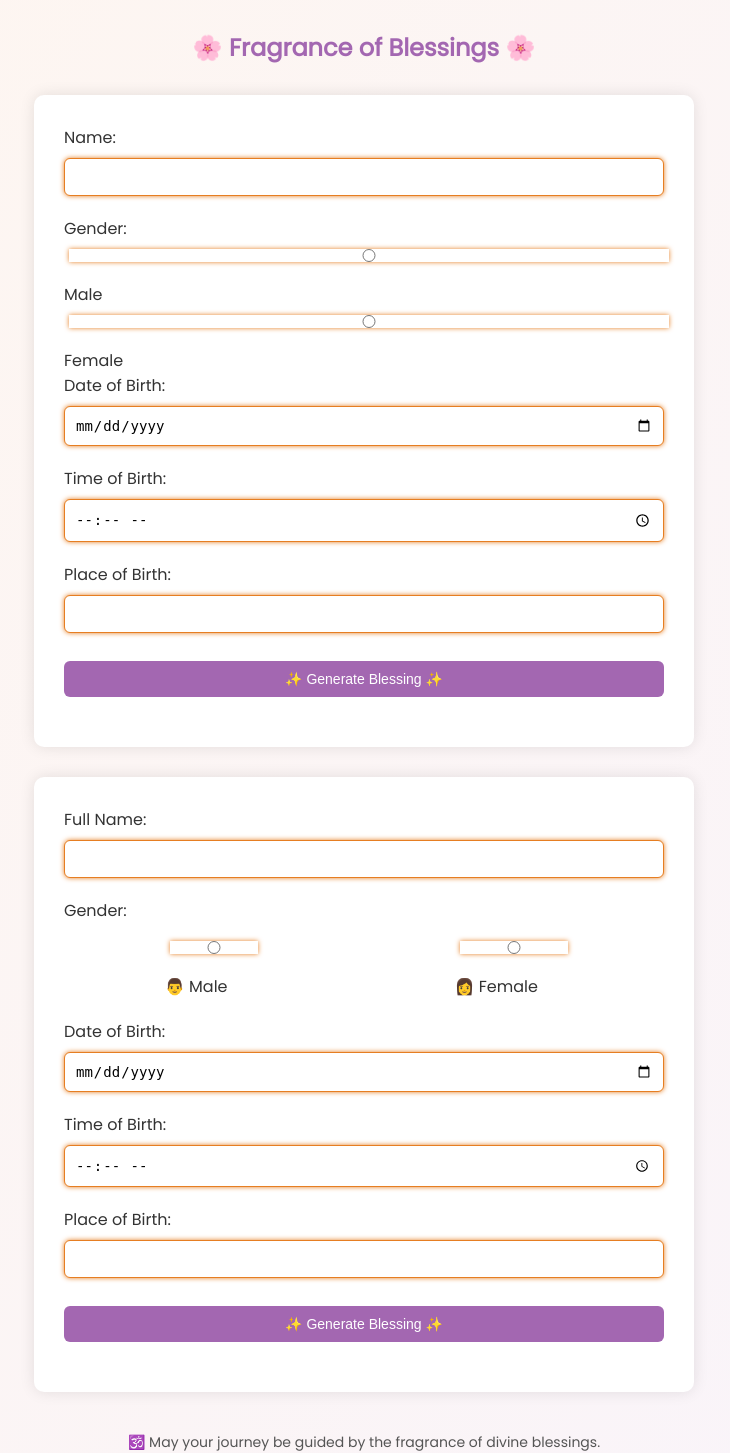
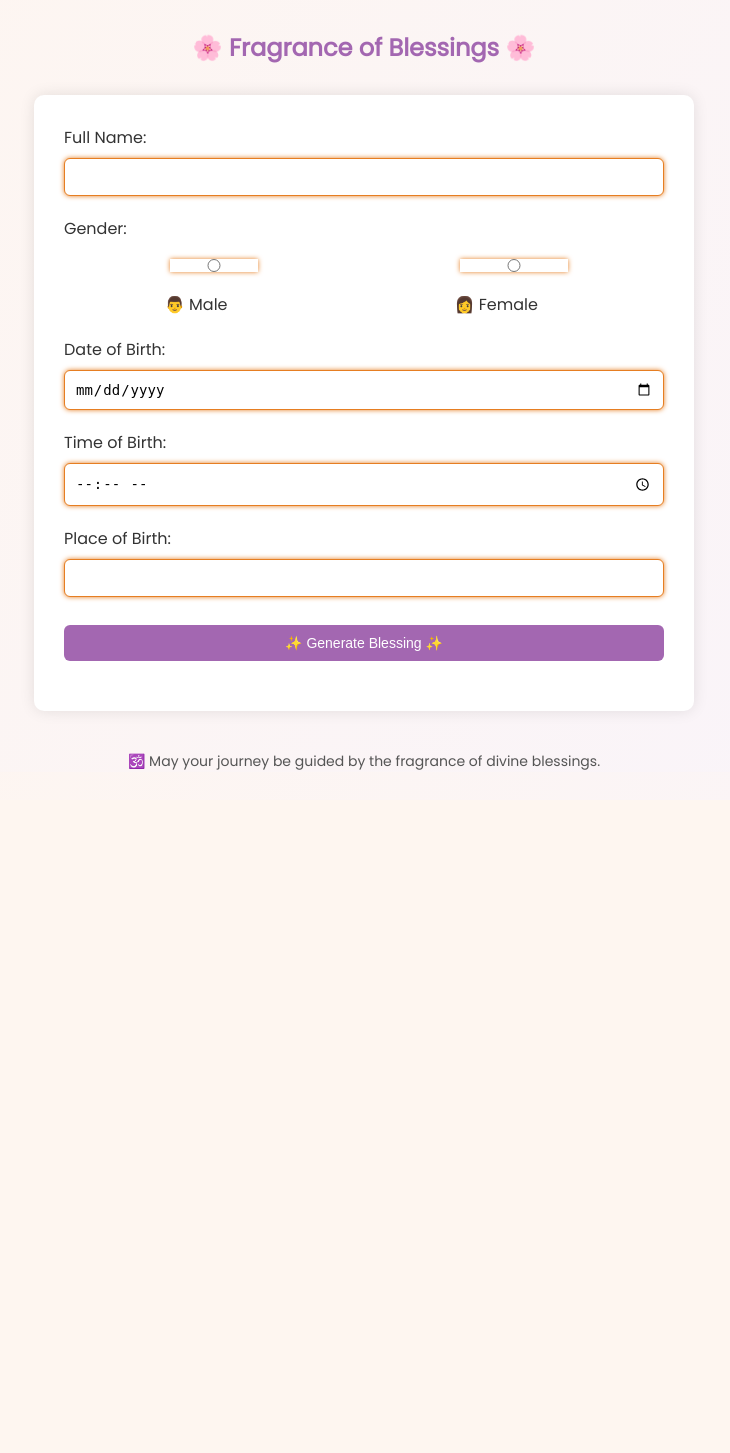
Before and after one commit to Atypunj/ayoura-render, a Flask app: page / in a window 1280 px wide. Shown: the whole page, without its empty margins (276-1006 px from the left). After the commit the page ends 770 px from the top, so only its background shows below. Run offline with Flask 2, Linux system fonts and the light colour scheme.

Commit message:
Update blessings.html

```diff
--- a/templates/blessings.html
+++ b/templates/blessings.html
@@ -93,37 +93,23 @@
             <p><strong>Nakshatra:</strong> {{ result.nakshatra }}</p>
             <p><strong>Mahadasha Lord:</strong> {{ result.mahadasha }}</p>
         {% endif %}
-        <a href="/">🔁 Go Back</a>
+        <div style="text-align: center;"><a href="/">🔁 Go Back</a></div>
     {% else %}
         <form method="POST" action="/">
-            Name: <input type="text" name="name" required><br>
-            Gender:
-            <input type="radio" name="gender" value="Male" required> Male
-            <input type="radio" name="gender" value="Female" required> Female<br>
-            Date of Birth: <input type="date" name="dob" required><br>
-            Time of Birth: <input type="time" name="tob" step="60" required><br>
-            Place of Birth: <input type="text" name="pob" required><br>
-            <button type="submit">✨ Generate Blessing ✨</button>
-        </form>
-    {% endif %}
-
-
-
-    <form action="/report" method="get">
             <label for="name">Full Name:</label>
             <input type="text" name="name" id="name" pattern="[A-Za-z]+" title="Only letters allowed. No spaces or special characters." required>
 
             <label>Gender:</label>
             <div class="gender-group">
-            <label><input type="radio" name="gender" value="male" required> 👨 Male</label>
-            <label><input type="radio" name="gender" value="female" required> 👩 Female</label>
+                <label><input type="radio" name="gender" value="Male" required> 👨 Male</label>
+                <label><input type="radio" name="gender" value="Female" required> 👩 Female</label>
             </div>
 
             <label>Date of Birth:</label>
             <input type="date" name="dob" required>
 
             <label>Time of Birth:</label>
-        <input type="time" name="tob" placeholder="HH:MM AM/PM" required>
+            <input type="time" name="tob" step="60" required>
 
             <label>Place of Birth:</label>
             <input type="text" name="place" id="place" list="place-options" required autocomplete="off">
@@ -131,6 +117,8 @@
 
             <button type="submit">✨ Generate Blessing ✨</button>
         </form>
+    {% endif %}
+
     <footer>
         🕉️ May your journey be guided by the fragrance of divine blessings.
     </footer>
@@ -148,18 +136,4 @@
 
                 debounce = setTimeout(() => {
                     fetch(`https://nominatim.openstreetmap.org/search?format=json&limit=5&countrycodes=in&q=${query}`)
-                        .then(response => response.json())
-                        .then(data => {
-                            datalist.innerHTML = '';
-                            data.forEach(place => {
-                                const option = document.createElement('option');
-                                option.value = place.display_name;
-                                datalist.appendChild(option);
-                            });
-                        });
-                }, 300);
-            });
-        });
-    </script>
-</body>
-</html>
+                        .then(response =>
```
Lines whose indentation alone changed are shown as unchanged.
